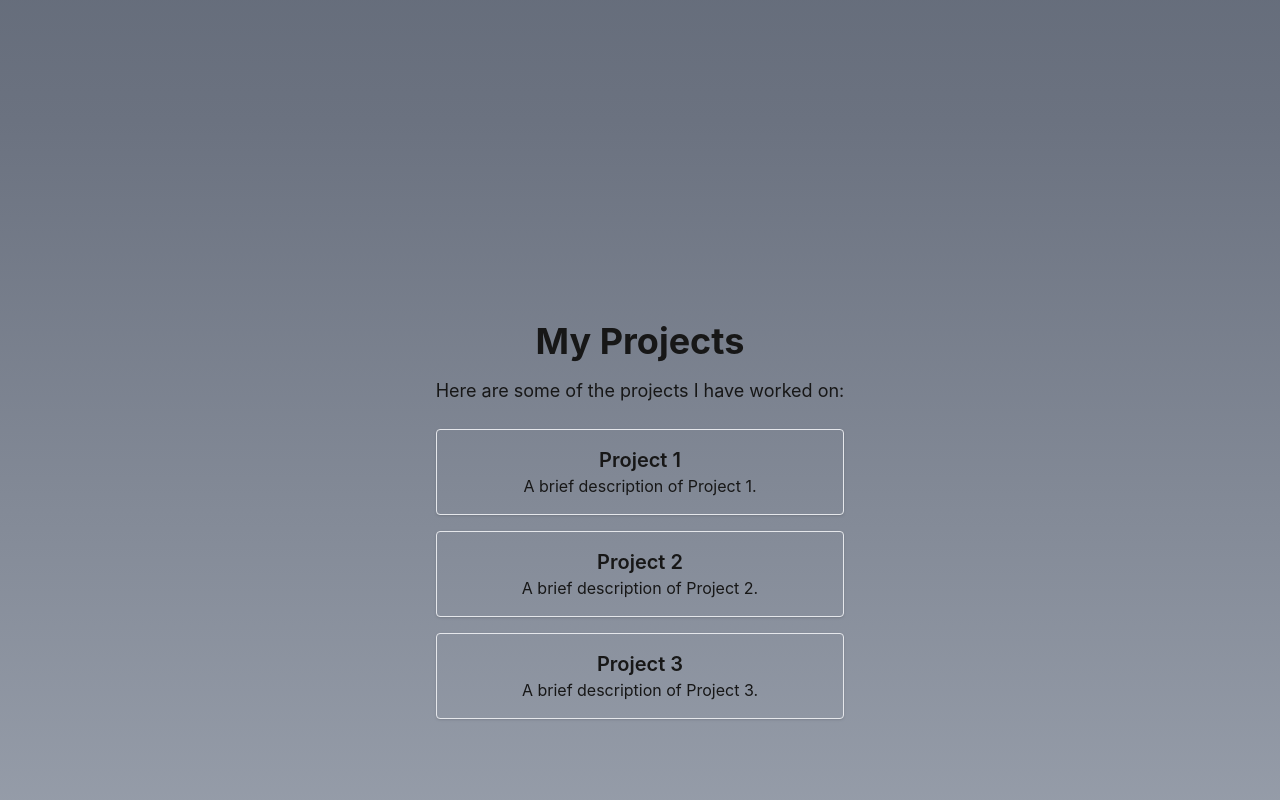
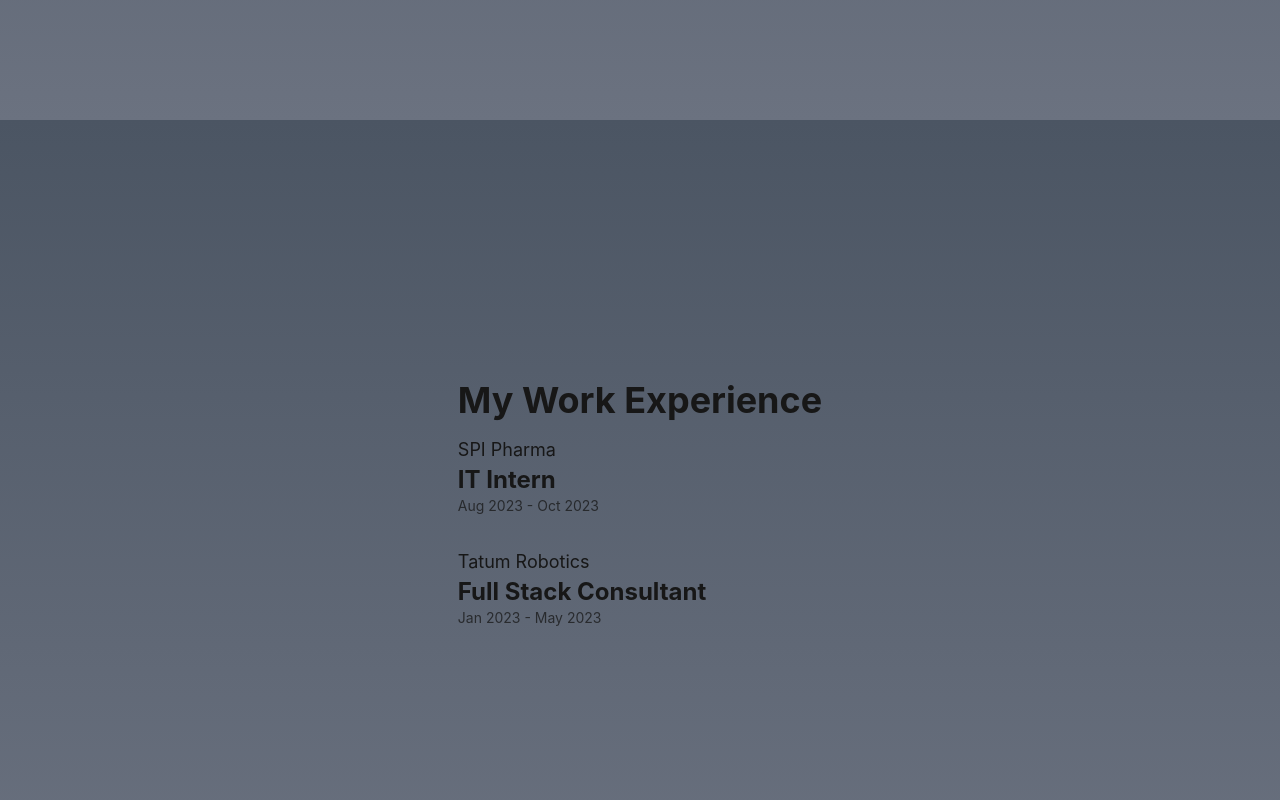
Before and after one commit to Bkhamilton/hamilton-portfolio, a Next.js app: page / in a window 1280 px wide. Shown: the part 2280-3080 px from the top of the page. Built offline with nearby package versions, Linux system fonts and the light colour scheme.

Commit message:
add Experience section with WorkExperience component

```diff
--- a/app/page.tsx
+++ b/app/page.tsx
@@ -2,6 +2,7 @@ import React from 'react';
 import Intro from '@/components/Intro/Intro';
 import AboutMe from '@/components/AboutMe/AboutMe';
 import MyStack from '@/components/MyStack/MyStack';
+import Experience from '@/components/Experience/Experience';
 import MyProjects from '@/components/MyProjects/MyProjects';
 import Resume from '@/components/Resume/Resume';
 
@@ -18,6 +19,9 @@ export default function Home() {
                 <MyStack />
             </section>
             <section className="h-screen w-full">
+                <Experience />
+            </section>
+            <section className="h-screen w-full">
                 <MyProjects />
             </section>
             <section className="h-screen w-full">
--- /dev/null
+++ b/components/Experience/Experience.tsx
@@ -0,0 +1,26 @@
+import React from 'react';
+import WorkExperience from './WorkExperience';
+
+const Experience = () => {
+    return (
+        <section className="h-screen flex bg-gradient-to-b from-gray-600 to-gray-500 items-center justify-center bg-gray-100 w-full">
+            <div className="text-center">
+                <h2 className="text-4xl font-bold mb-4">My Work Experience</h2>
+                <WorkExperience
+                    companyName="SPI Pharma"
+                    jobTitle="IT Intern"
+                    startTime="Aug 2023"
+                    endTime="Oct 2023"
+                />
+                <WorkExperience
+                    companyName="Tatum Robotics"
+                    jobTitle="Full Stack Consultant"
+                    startTime="Jan 2023"
+                    endTime="May 2023"
+                />
+            </div>
+        </section>
+    );
+};
+
+export default Experience;
--- /dev/null
+++ b/components/Experience/WorkExperience.tsx
@@ -0,0 +1,20 @@
+import React from 'react';
+
+interface WorkExperienceProps {
+    companyName: string;
+    jobTitle: string;
+    startTime: string;
+    endTime: string;
+}
+
+const WorkExperience: React.FC<WorkExperienceProps> = ({ companyName, jobTitle, startTime, endTime }) => {
+    return (
+        <div className="mb-8">
+            <p className="text-lg text-left">{companyName}</p>
+            <h3 className="text-2xl font-bold text-left">{jobTitle}</h3>
+            <p className="text-sm opacity-75 text-left">{startTime} - {endTime}</p>
+        </div>
+    );
+};
+
+export default WorkExperience;
```
